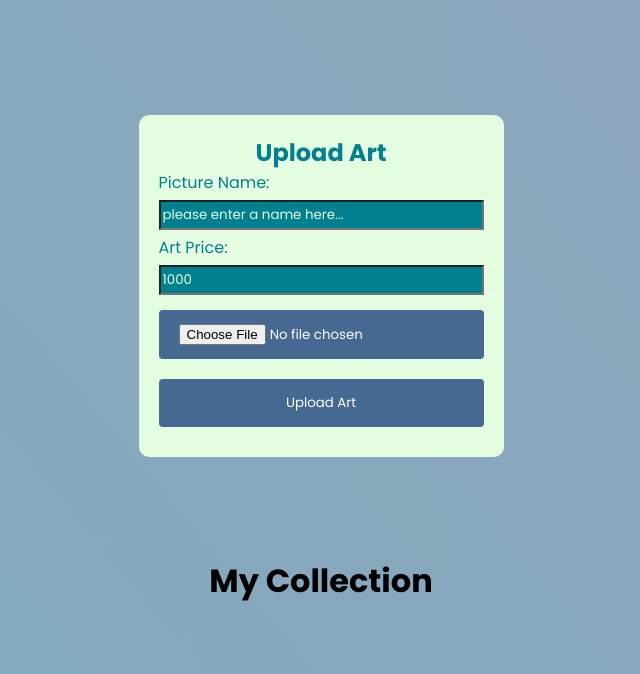
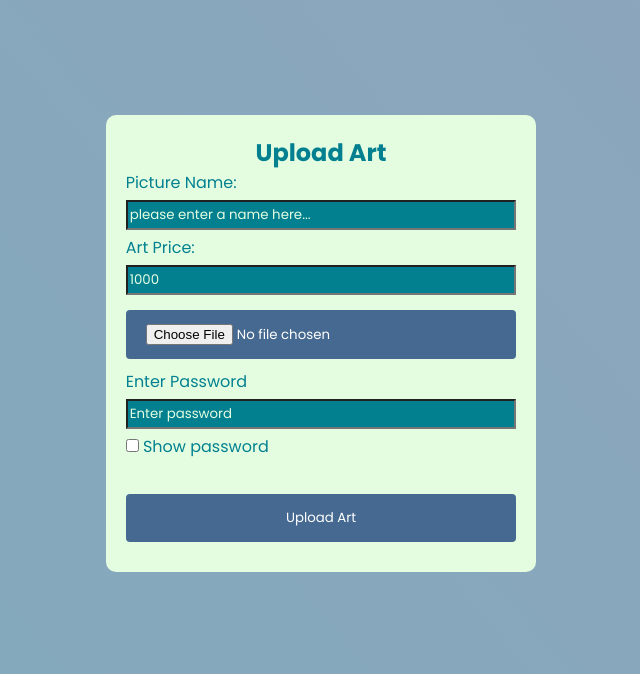
Before and after one commit to nbean452/comp3334-group-project, a Flask app: page /main in a window 1280 px wide. Shown: the part 733-1407 px from the top of the page, without its empty margins (319-959 px from the left). Run offline with Flask 2, Linux system fonts and the light colour scheme; a user stored in the database is signed in; data comes from the database, SQL or seed files in the repository; both versions use the stored data as it was after the commit; some libraries are stand-ins or nearby versions.

Commit message:
added password input before uploading art

```diff
--- a/app.py
+++ b/app.py
@@ -299,6 +299,12 @@ def edit_art(art_id):
 @ app.route('/main/upload', methods=['POST'])
 @ login_required
 def upload():
+
+    password = request.form.get('password')
+    if not bcrypt.check_password_hash(current_user.password, password):
+        flash("Invalid password!")
+        return redirect('/main')
+
     pic = request.files['pic']
     if not pic:
         return 'Not Picture!', 400
--- a/static/css/main.css
+++ b/static/css/main.css
@@ -230,7 +230,8 @@ input[type=number] {
 }
 
 input[type=text]::placeholder,
-input[type=number]::placeholder {
+input[type=number]::placeholder,
+input[type=password]::placeholder {
     color: rgb(var(--main_color));
 }
 
--- a/templates/main.html
+++ b/templates/main.html
@@ -12,6 +12,7 @@
     <link rel="icon" href="/static/img/ArtOverflow.png" type="image/x-icon">
     <!-- <link rel="icon" href="/static/img/time.png" type="image/x-icon"> -->
     <title>{{current_user.username}}'s Profile Page</title>
+    <script src="/static/js/show_password.js"></script>
 </head>
 
 <body>
@@ -61,7 +62,20 @@
             <label for="price">Art Price: </label><br>
             <input type="number" required name="price" placeholder="1000"> <br>
             <input type="file" name="pic" accept="image/png, image/jpeg">
+            <!--
+                {% set msg=get_flashed_messages() %}
+                <p style="color: red;">{{ msg[-1] }}</p>
+                <input type="checkbox" onclick="showPassword()" name="show_password">
+                <label for="show_password">Show password</label><br><br>
+                </form>
+                 -->
+            {% set msg=get_flashed_messages() %}
+            <p style="color: red;">{{ msg[-1] }}</p>
+            <label for="password">Enter Password</label>
+            <input type="password" id="password" name="password" required placeholder="Enter password">
             <br>
+            <input type="checkbox" onclick="showPassword()" name="show_password">
+            <label for="show_password">Show password</label><br><br>
             <input type="submit" value="Upload Art">
         </form>
     </div>
```
Also changed, not shown: database.db.
